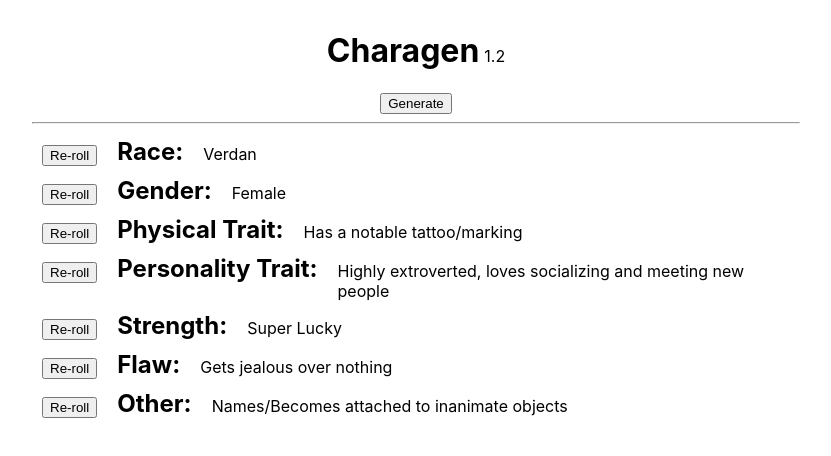
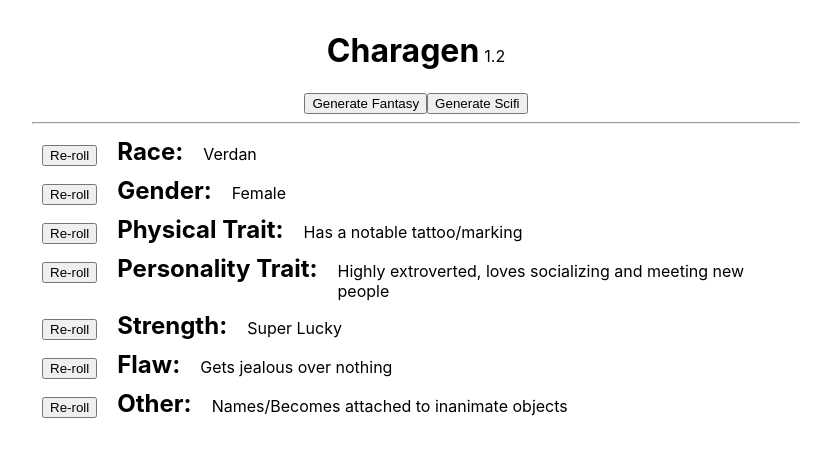
Before and after one commit to CadetTheGreat/charagen, a React (Create React App) app: page / in a window 1280 px wide. Shown: the top 456 px of the page, without its empty margins (224-1055 px from the left). Built offline with nearby package versions, Linux system fonts and the light colour scheme.

Commit message:
Variable number of types supported now.
"fantasy" and "scifi" are only hard-coded in one place now.

```diff
--- a/src/App.js
+++ b/src/App.js
@@ -2,31 +2,35 @@ import React from 'react';
 import './App.css';
 import traits from './traits.json';
 
-var version = "1.2"
+var VERSION = "1.2"
+var ALL_TYPES = ["fantasy", "scifi"]
 
 function flrrnd(num) {
    return Math.floor(num * Math.random())
 }
 
 var calctraitval = (oldtraitval, traits_by_type, ...types) => {
+   let available_types = [];
+   if (types.length == 0) {
+      // If a type is not specified, assume all types are valid.
+      available_types = Object.keys(traits_by_type)
+   } else {
        // Only use types that exist and have at least 2 items, to avoid rerolling giving the same value as before.
-   let available_types = types.filter(traittype => Array.isArray(traits_by_type[traittype]))
+      available_types = types.filter(traittype => Array.isArray(traits_by_type[traittype]) && traits_by_type[traittype].length > 1)
+   }
+
    let possibleVals = new Set()
 
    for (let x of available_types) {
       for (let y of traits_by_type[x]) {
+         if (y != oldtraitval) {
             possibleVals.add(y)
+         }
       }
    }
 
    let possibleValsArray = Array.from(possibleVals)
-   if (possibleVals.has(oldtraitval)) {
-      let oldidx = possibleValsArray.findIndex(x => x === oldtraitval)
-      let rndidx = flrrnd(possibleVals.size-1)
-      return possibleValsArray[rndidx >= oldidx ? rndidx + 1 : rndidx]
-   } else {
-      return possibleValsArray[flrrnd(possibleVals.size)]
-   }
+   return possibleValsArray[flrrnd(possibleValsArray.length)]
 }
 
 class App extends React.Component {
@@ -40,7 +44,7 @@ class App extends React.Component {
 
       vals[index] = {
          trait: oldval.trait,
-         trait_val: calctraitval(oldval.trait_val, traits[oldval.trait], "fantasy", "scifi")
+         trait_val: calctraitval(oldval.trait_val, traits[oldval.trait])
       }
 
       this.setState({
@@ -48,12 +52,12 @@ class App extends React.Component {
       });
    }
 
-   generateCharacter = () => {
+   generateCharacter = (type) => {
       let vals = []
       for (let trait in traits) {
          vals.push({
             trait: trait,
-            trait_val: calctraitval("", traits[trait], "fantasy")
+            trait_val: calctraitval("", traits[trait], type)
          })
       }
 
@@ -63,10 +67,16 @@ class App extends React.Component {
    }
 
    componentDidMount() {
-      this.generateCharacter()
+      this.generateCharacter(ALL_TYPES[0])
    }
 
     render() {
+        let buttons = ALL_TYPES.map((key) =>
+            <button onClick={() => this.generateCharacter(key)}>
+                Generate {key.charAt(0).toUpperCase() + key.slice(1)}
+            </button>
+        )
+
         let rows = this.state.vals.map((key, index) =>
             <div key={key.trait} className="char-row">
                 <div className="char-desc">
@@ -80,13 +90,11 @@ class App extends React.Component {
         return <>
             <header>
                 <h1>Charagen</h1>
-       <p>{version}</p>
+                <p>{VERSION}</p>
             </header>
             <div className="App">
                 <div className="char-button-row">
-         <button onClick={this.generateCharacter}>
-           Generate
-         </button>
+                    {buttons}
                     <hr />
                 </div>
                 {rows}
```
Lines whose indentation alone changed are shown as unchanged.
